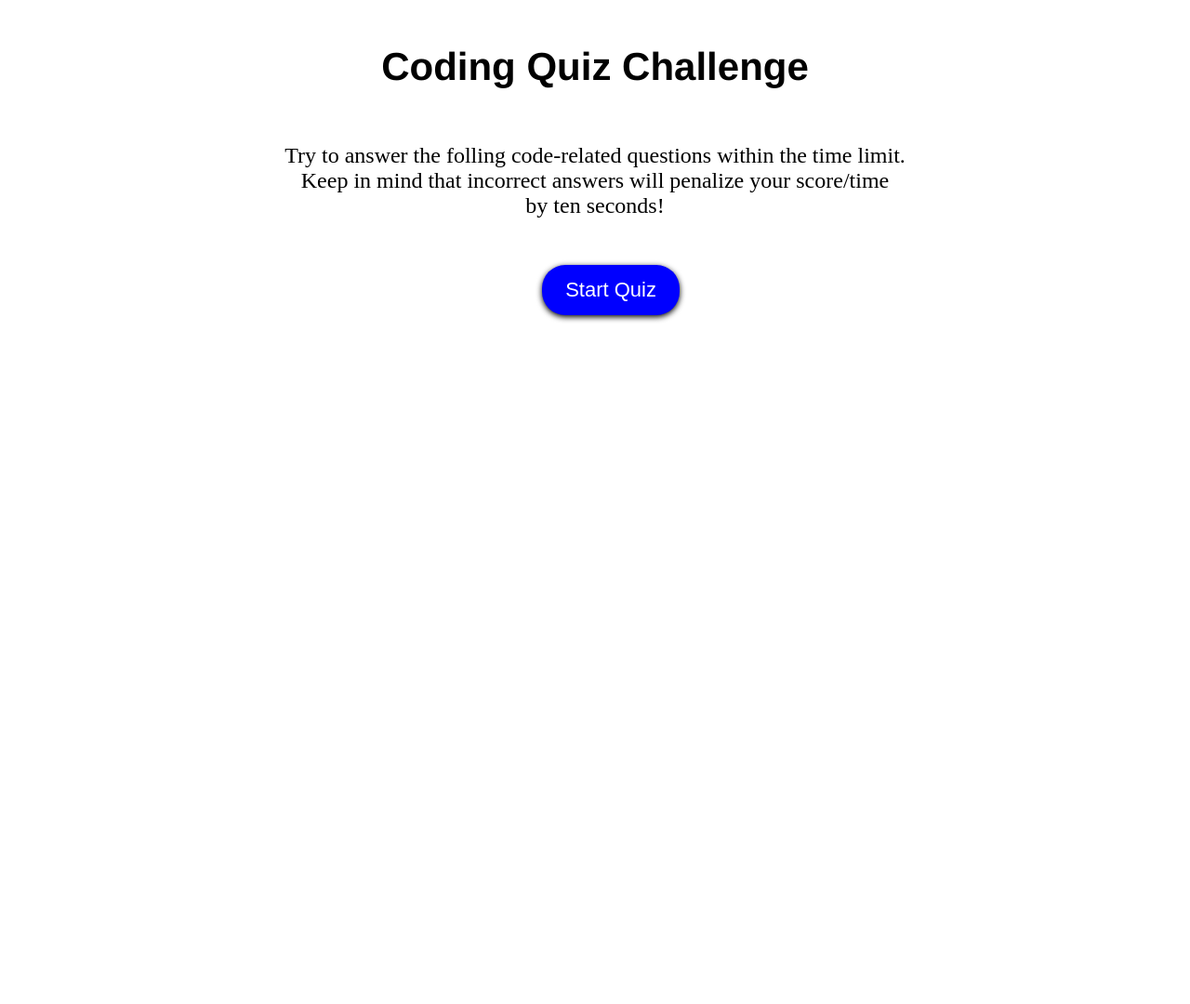
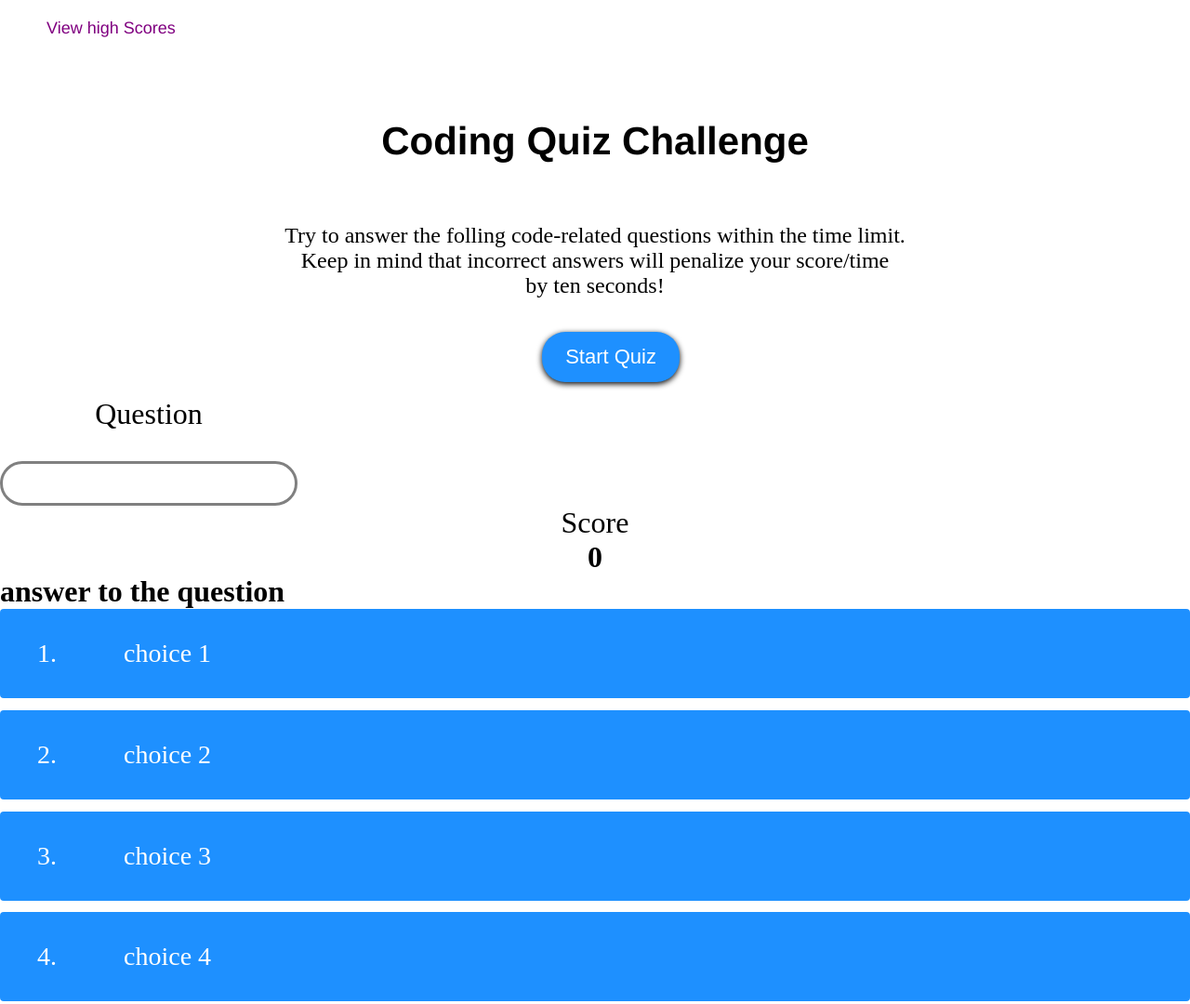
Before and after one commit to rturner1220/code-quiz, a plain HTML site: page index.html in a window 1280 px wide. Shown: the whole page at 93% size. Before the commit the page ends 800 px from the top, so only its background shows below. Drawn offline with Linux system fonts and the light colour scheme.

Commit message:
style adding

```diff
--- a/assets/css/style.css
+++ b/assets/css/style.css
@@ -1,6 +1,17 @@
-body {
+* {
+    box-sizing: border-box;
     margin: 0;
     padding: 0;
+}
+
+.content a {
+    color: purple;
+    text-decoration: none;
+    font-family: 'Franklin Gothic Medium', 'Arial Narrow', Arial, sans-serif;
+    padding: 20px;
+    position: absolute;
+    margin-left: 30px;
+    font-size: 18px;
 }
 
 .page-title {
@@ -9,13 +20,15 @@ body {
     font-weight: bold;
     color: black;
     text-align: center;
-    padding: 20px;
+    padding: 10%;
+    padding-bottom: 5%;
 }
 
-header p {
+.content p {
     font-size: 24px;
     text-align: center;
-    padding: 10px;
+    position: relative;
+    padding-bottom: 20px;
 }
 
 .btn {
@@ -23,7 +36,7 @@ header p {
     top: 30%;
     left: 44%;
     border: none;
-    background-color: blue;
+    background-color: dodgerblue;
     border-radius: 25px;
     box-shadow: 0px 2px 6px 0px black;
     color: #ffff;
@@ -38,4 +51,74 @@ header p {
 .btn:hover {
     box-shadow: 0 2px var(--grey);
     top: -2px;
-  }
+}
+
+.btn[disabled]:hover {
+    cursor: not-allowed;
+    box-shadow: none;
+    transform: none;
+}
+
+.choice-content {
+    display: flex;
+    margin-bottom: 0.8rem;
+    width: 100%;
+    border-radius: 4px;
+    background-color: dodgerblue;
+    font-size: 28px;
+    color: #ffff;
+    min-width: 80rem;
+}
+
+.choice-content:hover {
+    box-shadow: 0 2px var(--grey);
+    top: -2px;
+    cursor: pointer;
+    box-shadow: 0px 2px 6px 0px black;
+    transform: none;
+ }
+
+.choice-prefix {
+    padding: 2rem 2.5rem;
+}
+
+.choice-text {
+    padding: 2rem;
+    width: 100%;
+}
+
+#challenge {
+    display: flex;
+    justify-content: flex;
+}
+
+.challenge-prefix {
+    text-align: center;
+    font-size: 32px;
+}
+
+.main-text {
+    text-align: center;
+}
+
+#progressBar {
+    width: 20rem;
+    height: 3rem;
+    border: 0.2rem solid grey;
+    margin-top: 2rem;
+    border-radius: 50px;
+    overflow: hidden;
+}
+
+#progressFull {
+    height: 100%;
+    width: 0%;
+}
+
+
+
+@media screen and (max-width: 780px) {
+    .choice-content {
+        min-width: 40rem;
+    }
+}
--- a/index.html
+++ b/index.html
@@ -8,17 +8,53 @@
     <link rel="stylesheet" href="./assets/css/style.css">
 </head>
 <body>
-    <header>
+    <div class="content">
+       <div><a href="/highscores">View high Scores</a></div>
         <h1 class="page-title">Coding Quiz Challenge</h1>
         <p>Try to answer the folling code-related questions within the time limit.<br>
          Keep in mind that incorrect answers will penalize your score/time<br>
          by ten seconds!</p>
 
         <button class="btn" id="quiz">Start Quiz</button>
-    </header>
-
-
-
-<script src="./assets/js/quiz.js"></script>
+    </div>
+    <main class="page-content">
+        <div id="quiz" class="justify-center flex column">
+            <div id="challenge">
+                <div class="challenge-content">
+                    <p id="progresstext" class="challenge-prefix">
+                        Question
+                    </p>
+                    <div id="progressBar">
+                        <div id="progressFull"></div>
+                    </div>
+                </div>
+            </div class="challenge-item">
+                <p class="challenge-prefix">
+                    Score
+                </p>
+                <h1 class="main-text" id="score">
+                    0
+                </h1>
+            </div>
+        </div>
+        <h1 id="question">answer to the question</h1>
+        <div class="choice-content">
+            <p class="choice-prefix">1.</p>
+            <p class="choice-text" data-number="1">choice 1</p>
+        </div>
+        <div class="choice-content">
+            <p class="choice-prefix">2.</p>
+            <p class="choice-text" data-number="2">choice 2</p>
+        </div>
+        <div class="choice-content">
+            <p class="choice-prefix">3.</p>
+            <p class="choice-text" data-number="3">choice 3</p>
+        </div>
+        <div class="choice-content">
+            <p class="choice-prefix">4.</p>
+            <p class="choice-text" data-number="4">choice 4</p>
+        </div>
+    </main>
+    <script src="./assets/js/quiz.js"></script>
 </body>
 </html>
```
